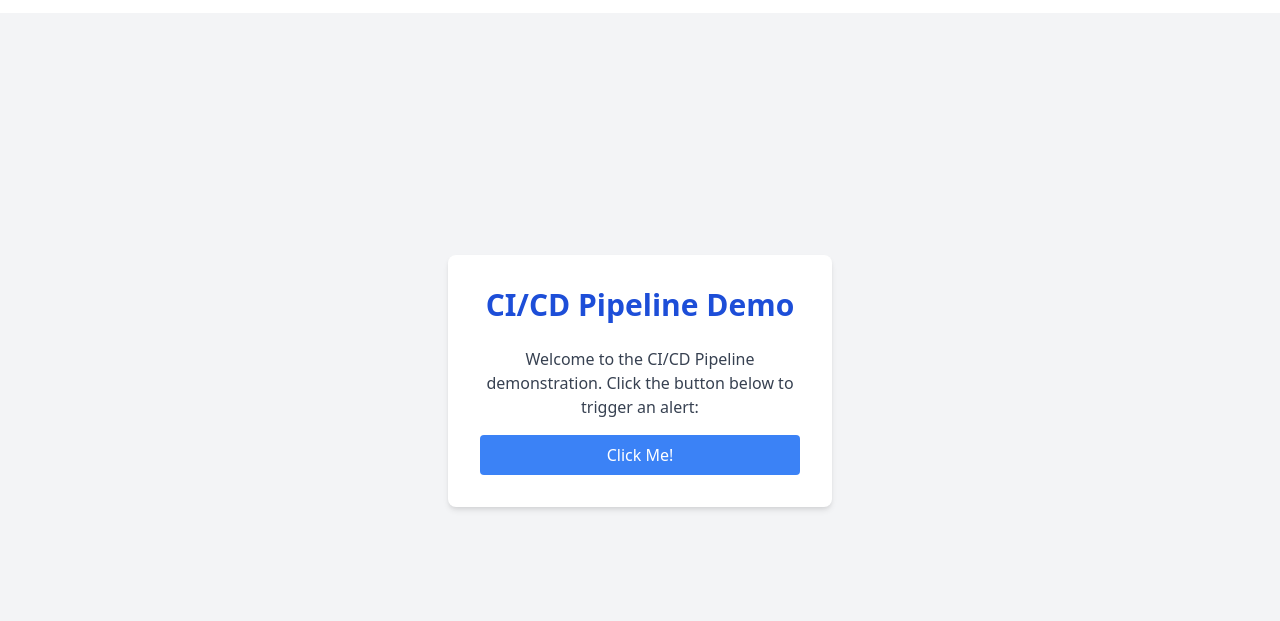
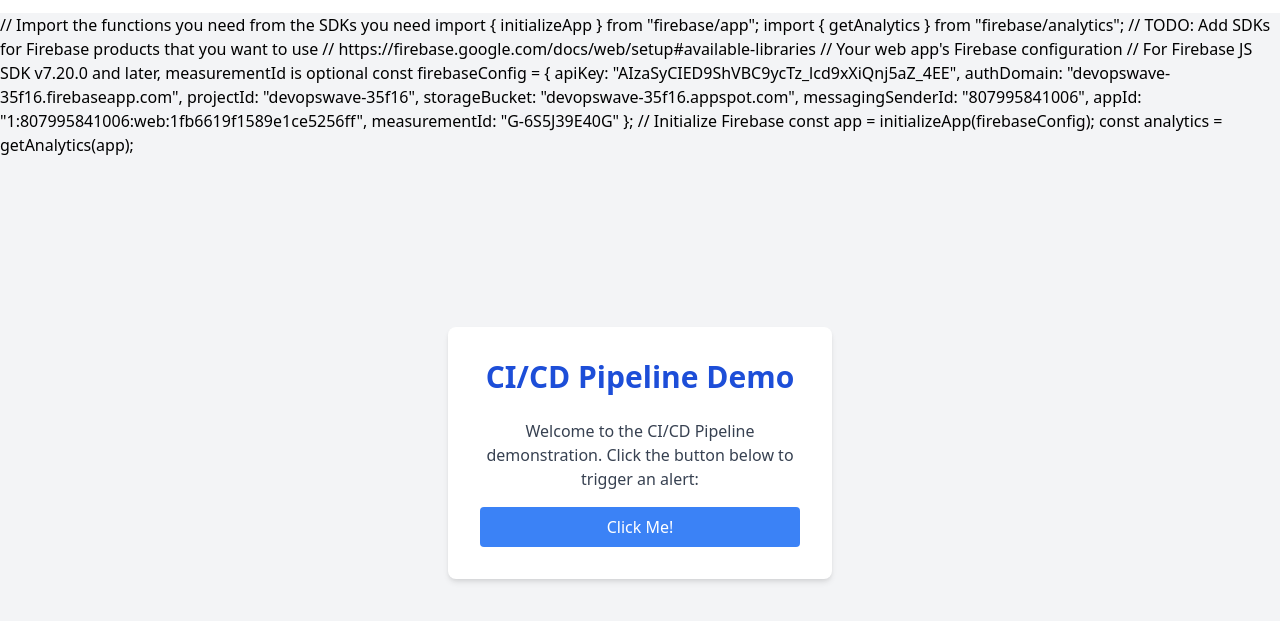
Before and after one commit to spywar18/DevOpsWave, a plain HTML site: page public/index.html in a window 1280 px wide. Shown: the part 51-672 px from the top of the page. Drawn offline with nearby package versions, Linux system fonts and the light colour scheme.

Commit message:
firebase SDK added

```diff
--- a/public/index.html
+++ b/public/index.html
@@ -45,6 +45,30 @@
   </nav>
 
   <!-- Main Content -->
+  <main>
+    // Import the functions you need from the SDKs you need
+import { initializeApp } from "firebase/app";
+import { getAnalytics } from "firebase/analytics";
+// TODO: Add SDKs for Firebase products that you want to use
+// https://firebase.google.com/docs/web/setup#available-libraries
+
+// Your web app's Firebase configuration
+// For Firebase JS SDK v7.20.0 and later, measurementId is optional
+const firebaseConfig = {
+  apiKey: "AIzaSyCIED9ShVBC9ycTz_lcd9xXiQnj5aZ_4EE",
+  authDomain: "devopswave-35f16.firebaseapp.com",
+  projectId: "devopswave-35f16",
+  storageBucket: "devopswave-35f16.appspot.com",
+  messagingSenderId: "807995841006",
+  appId: "1:807995841006:web:1fb6619f1589e1ce5256ff",
+  measurementId: "G-6S5J39E40G"
+};
+
+// Initialize Firebase
+const app = initializeApp(firebaseConfig);
+const analytics = getAnalytics(app);
+  </main>
+
   <div class="flex-1 flex items-center justify-center">
     <div class="bg-white rounded-lg p-8 shadow-md w-96">
       <h1 class="text-3xl font-bold mb-6 text-center text-blue-700">CI/CD Pipeline Demo</h1>
```
